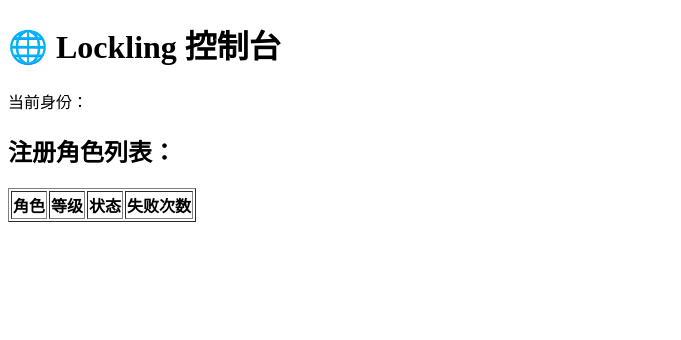
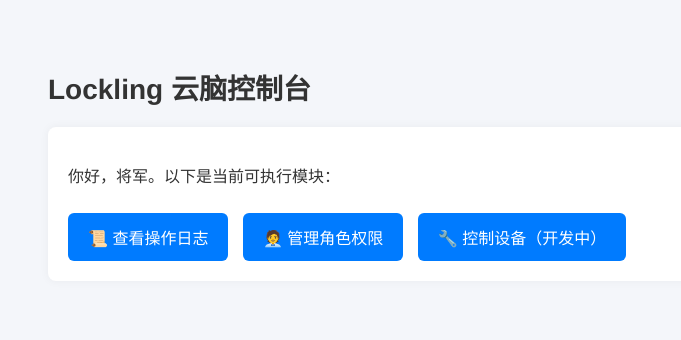
Before and after one commit to LockJade111/lockling-gpt-cloud, a FastAPI app: template templates/dashboard.html in a window 1280 px wide. Shown: the top 340 px of the page, without its empty margins (0-681 px from the left). Run offline with FastAPI, Linux system fonts and the light colour scheme; the template is opened without the code that fills it, so the values that code supplies are empty.

Commit message:
🧭 添加 Lockling 云脑控制台首页

```diff
--- a/main.py
+++ b/main.py
@@ -6,7 +6,7 @@ from fastapi.templating import Jinja2Templates
 from fastapi.staticfiles import StaticFiles
 from dotenv import load_dotenv
 
-# 自定义模块导入
+# 模块导入
 import intent_dispatcher
 from parse_intent_with_gpt import parse_intent
 from check_permission import check_secret_permission
@@ -14,20 +14,20 @@ from supabase_logger import write_log_to_supabase, query_logs
 from supabase import create_client, Client
 from persona_keys import delete_persona
 
-# ✅ 加载 .env 环境变量
+# ✅ 加载 .env
 load_dotenv(dotenv_path=".env", override=True)
 
-# ✅ 初始化 Supabase 客户端
+# ✅ Supabase 客户端初始化
 SUPABASE_URL = os.getenv("SUPABASE_URL")
 SUPABASE_KEY = os.getenv("SUPABASE_KEY")
 supabase: Client = create_client(SUPABASE_URL, SUPABASE_KEY)
 
-# ✅ FastAPI 初始化
+# ✅ FastAPI 实例
 app = FastAPI()
 templates = Jinja2Templates(directory="templates")
 app.mount("/static", StaticFiles(directory="static"), name="static")
 
-# ✅ CORS 支持
+# ✅ CORS 配置
 app.add_middleware(
     CORSMiddleware,
     allow_origins=["*"],
@@ -36,7 +36,7 @@ app.add_middleware(
     allow_headers=["*"],
 )
 
-# ✅ /chat 语义入口
+# ✅ /chat 主接口
 @app.post("/chat")
 async def chat(request: Request):
     try:
@@ -54,15 +54,15 @@ async def chat(request: Request):
         else:
             intent = data.get("intent", {})
 
-        # 权限验证
-        permission = check_secret_permission(intent, persona)
-        if not permission:
+        # 权限校验
+        if not check_secret_permission(intent, persona):
             write_log_to_supabase(persona, intent, "denied", "权限不足")
             return JSONResponse(content={"error": "权限不足"}, status_code=403)
 
-        # 执行意图
+        # 指令执行
         result = intent_dispatcher.dispatch(intent)
         write_log_to_supabase(persona, intent, "success", result)
+
         return JSONResponse(content={"result": result})
 
     except Exception as e:
@@ -83,7 +83,7 @@ async def delete_persona_api(request: Request):
     write_log_to_supabase(operator, {"intent_type": "delete_persona", "target": persona}, "success", result)
     return JSONResponse(content={"result": result})
 
-# ✅ 日志查询接口（带分页）
+# ✅ 日志查询接口（支持分页 + 筛选）
 @app.post("/log/query")
 async def query_logs_api(request: Request):
     data = await request.json()
@@ -98,7 +98,16 @@ async def query_logs_api(request: Request):
     logs = query_logs(filters, limit=limit, offset=offset)
     return JSONResponse(content={"logs": logs})
 
-# ✅ logs 页面
+# ✅ logs 页面（将军权限控制）
 @app.get("/logs", response_class=HTMLResponse)
 async def logs_page(request: Request):
+    persona = request.query_params.get("persona", "")
+    intent = {"intent_type": "view_logs"}
+    if not check_secret_permission(intent, persona):
+        return HTMLResponse(content="<h3>❌ 权限不足：仅将军可访问此页面。</h3>", status_code=403)
     return templates.TemplateResponse("logs.html", {"request": request})
+
+# ✅ 控制台首页 dashboard 页面
+@app.get("/dashboard", response_class=HTMLResponse)
+async def dashboard(request: Request):
+    return templates.TemplateResponse("dashboard.html", {"request": request})
--- a/templates/dashboard.html
+++ b/templates/dashboard.html
@@ -1,20 +1,52 @@
 <!DOCTYPE html>
-<html>
-<head><title>Lockling 云脑控制台</title></head>
+<html lang="zh">
+<head>
+  <meta charset="UTF-8">
+  <title>Lockling 云脑控制台</title>
+  <style>
+    body {
+      font-family: "Helvetica Neue", sans-serif;
+      padding: 40px;
+      background-color: #f4f6fa;
+      color: #333;
+    }
+    h1 {
+      font-size: 28px;
+      margin-bottom: 20px;
+    }
+    .section {
+      background-color: white;
+      border-radius: 8px;
+      padding: 20px;
+      box-shadow: 0 0 10px rgba(0,0,0,0.05);
+      margin-bottom: 20px;
+    }
+    .button-group button {
+      margin: 10px 10px 0 0;
+      padding: 12px 20px;
+      font-size: 16px;
+      border: none;
+      border-radius: 6px;
+      background-color: #007bff;
+      color: white;
+      cursor: pointer;
+    }
+    .button-group button:hover {
+      background-color: #0056b3;
+    }
+  </style>
+</head>
 <body>
-  <h1>🌐 Lockling 控制台</h1>
-  <p>当前身份：{{ persona }}</p>
-  <h2>注册角色列表：</h2>
-  <table border="1">
-    <tr><th>角色</th><th>等级</th><th>状态</th><th>失败次数</th></tr>
-    {% for p in personas %}
-      <tr>
-        <td>{{ p.persona }}</td>
-        <td>{{ p.role }}</td>
-        <td>{{ "✅" if not p.locked else "🔒" }}</td>
-        <td>{{ p.failed_attempts }}</td>
-      </tr>
-    {% endfor %}
-  </table>
+
+  <h1>Lockling 云脑控制台</h1>
+  <div class="section">
+    <p>你好，将军。以下是当前可执行模块：</p>
+    <div class="button-group">
+      <button onclick="location.href='/logs?persona=将军'">📜 查看操作日志</button>
+      <button onclick="location.href='/dashboard/personas'">🧑‍💼 管理角色权限</button>
+      <button disabled>🔧 控制设备（开发中）</button>
+    </div>
+  </div>
+
 </body>
 </html>
```
